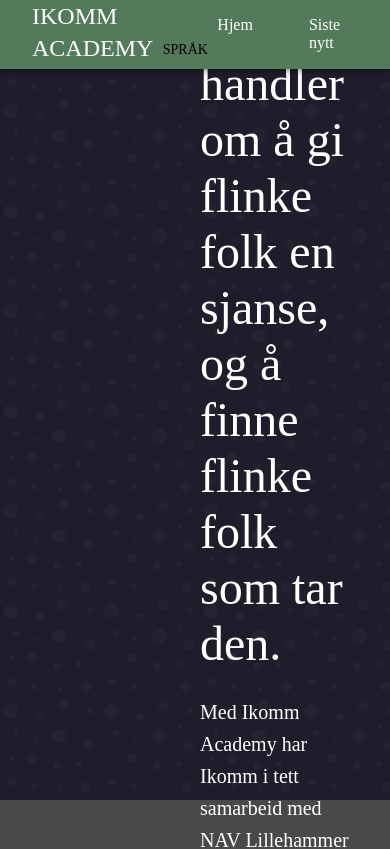
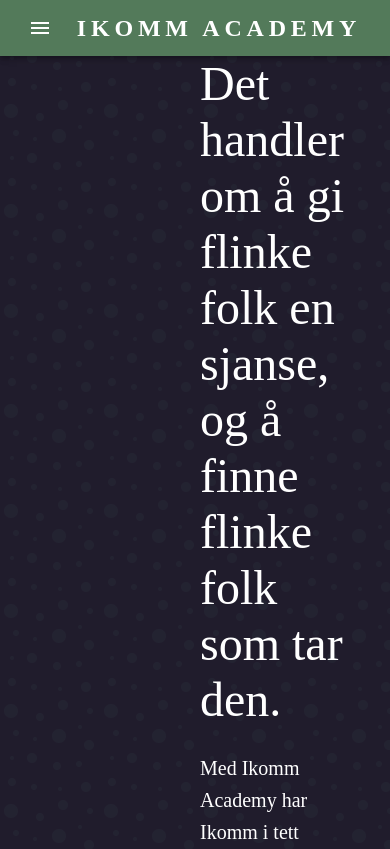
Before and after one commit to Ghaisd/academy-portal_react-ts-, a React (Create React App) app: page / in a window 390 px wide. Shown: the top 849 px of the page. Built offline with nearby package versions, Linux system fonts and the light colour scheme; no server answers.

Commit message:
Made navbar responsive

```diff
--- a/package.json
+++ b/package.json
@@ -5,7 +5,8 @@
   "dependencies": {
     "@emotion/react": "^11.10.4",
     "@emotion/styled": "^11.10.4",
-    "@mui/material": "^5.10.5",
+    "@mui/icons-material": "^5.10.6",
+    "@mui/material": "^5.10.6",
     "@mui/styled-engine-sc": "^5.10.3",
     "@testing-library/jest-dom": "^5.16.5",
     "@testing-library/react": "^13.3.0",
--- a/src/Components/Navbar.tsx
+++ b/src/Components/Navbar.tsx
@@ -1,38 +1,144 @@
-import { Typography, AppBar, Toolbar, Stack, Container } from '@mui/material';
-import { useTranslation } from 'react-i18next';
+import * as React from 'react';
+import AppBar from '@mui/material/AppBar';
+import Box from '@mui/material/Box';
+import Toolbar from '@mui/material/Toolbar';
+import IconButton from '@mui/material/IconButton';
+import Typography from '@mui/material/Typography';
+import Menu from '@mui/material/Menu';
+import Container from '@mui/material/Container';
+import Avatar from '@mui/material/Avatar';
+import Button from '@mui/material/Button';
+import Tooltip from '@mui/material/Tooltip';
+import MenuItem from '@mui/material/MenuItem';
+import MenuIcon from '@mui/icons-material/Menu';
+import { Stack } from '@mui/material';
+import { t } from 'i18next';
 import RoutingLink from './UI/RoutingLink';
 import { routes } from '../App';
-import HideOnScroll from './UI/HideOnScroll';
-import LanguageMenu from './LanguageMenu';
 
-const Navbar = () => {
-  const { t } = useTranslation();
+
+// import { Typography, AppBar, Toolbar, Stack, Container } from '@mui/material';
+// import { useTranslation } from 'react-i18next';
+// import RoutingLink from './UI/RoutingLink';
+// import { routes } from '../App';
+// import HideOnScroll from './UI/HideOnScroll';
+// import LanguageMenu from './LanguageMenu';
+
+// const Navbar = () => {
+//   const { t } = useTranslation();
+//   return (
+//     <HideOnScroll>
+//       <AppBar position='fixed' sx={{ bgcolor: 'secondary.main' }}>
+//         <Container maxWidth='xl' >
+//         <Toolbar>
+//           <Typography
+//             color='text.primary'
+//             variant='h5'
+//             component='div'
+//             sx={{ flexGrow: 1 }}
+//           >
+//             <RoutingLink to='/'>IKOMM ACADEMY</RoutingLink>
+//             <LanguageMenu />
+//           </Typography>
+//           <Stack direction='row' spacing={7}>
+//             <RoutingLink to={routes.Home}>{t('Home')}</RoutingLink>
+//             <RoutingLink to={routes.Articles}>{t('Articles')}</RoutingLink>
+//             <RoutingLink to={routes.About}>{t('Participants')}</RoutingLink>
+//             <RoutingLink to={routes.AcademyTV}>{t('AcademyTV')}</RoutingLink>
+//             <RoutingLink to={routes.Contact}>{t('Contact')}</RoutingLink>
+//           </Stack>
+//         </Toolbar>
+//         </Container>
+//       </AppBar>
+//     </HideOnScroll>
+//   );
+// };
+
+// export default Navbar;
+const ResponsiveAppBar = () => {
+  const [anchorElNav, setAnchorElNav] = React.useState<null | HTMLElement>(null);
+  const handleOpenNavMenu = (event: React.MouseEvent<HTMLElement>) => {
+    setAnchorElNav(event.currentTarget);
+  };
+  const handleCloseNavMenu = () => {
+    setAnchorElNav(null);
+  };
+
   return (
-    <HideOnScroll>
-      <AppBar position='fixed' sx={{ bgcolor: 'secondary.main' }}>
-        <Container maxWidth='xl' >
-        <Toolbar>
+    <AppBar position='static' sx={{bgcolor: 'secondary.main'}}>
+      <Container maxWidth='xl'>
+        <Toolbar disableGutters>
           <Typography
-            color='text.primary'
             variant='h5'
-            component='div'
-            sx={{ flexGrow: 1 }}
+            sx={{
+              display: { xs: 'none', md: 'flex' },
+            }}
           >
            <RoutingLink to='/'>IKOMM ACADEMY</RoutingLink>
-            <LanguageMenu />
           </Typography>
-          <Stack direction='row' spacing={7}>
+
+          <Box sx={{ flexGrow: 1, display: { xs: 'flex', md: 'none' } }}>
+            <IconButton
+              size='large'
+              aria-label='account of current user'
+              aria-controls='menu-appbar'
+              aria-haspopup='true'
+              onClick={handleOpenNavMenu}
+              color='inherit'
+            >
+              <MenuIcon />
+            </IconButton>
+            <Menu
+              id='menu-appbar'
+              anchorEl={anchorElNav}
+              anchorOrigin={{
+                vertical: 'bottom',
+                horizontal: 'left',
+              }}
+              keepMounted
+              transformOrigin={{
+                vertical: 'top',
+                horizontal: 'left',
+              }}
+              open={Boolean(anchorElNav)}
+              onClose={handleCloseNavMenu}
+              sx={{
+                display: { xs: 'block', md: 'none' },
+              }}
+            >
+           <Stack direction='column' bgcolor='secondary.main' gap={4} p={2}>
              <RoutingLink to={routes.Home}>{t('Home')}</RoutingLink>
              <RoutingLink to={routes.Articles}>{t('Articles')}</RoutingLink>
              <RoutingLink to={routes.About}>{t('Participants')}</RoutingLink>
              <RoutingLink to={routes.AcademyTV}>{t('AcademyTV')}</RoutingLink>
              <RoutingLink to={routes.Contact}>{t('Contact')}</RoutingLink>
               </Stack>
+            </Menu>
+          </Box>
+          <Typography
+            variant='h5'
+            sx={{
+              display: { xs: 'flex', md: 'none' },
+              flexGrow: 1,
+              fontWeight: 700,
+              letterSpacing: '.3rem',
+            }}
+          >
+            <RoutingLink to='/'>IKOMM ACADEMY</RoutingLink>
+          </Typography>
+          <Box sx={{ flexGrow: 1, display: { xs: 'none', md: 'flex' }}}>
+             <Stack direction='row' spacing={7} pl={80}>
+             <RoutingLink
+              to={routes.Home}>{t('Home')}</RoutingLink>
+             <RoutingLink to={routes.Articles}>{t('Articles')}</RoutingLink>
+             <RoutingLink to={routes.About}>{t('Participants')}</RoutingLink>
+             <RoutingLink to={routes.AcademyTV}>{t('AcademyTV')}</RoutingLink>
+             <RoutingLink to={routes.Contact}>{t('Contact')}</RoutingLink>
+           </Stack>
+          </Box>
         </Toolbar>
       </Container>
     </AppBar>
-    </HideOnScroll>
   );
 };
-
-export default Navbar;
+export default ResponsiveAppBar;
```
Also changed, not shown: 1 other file (tests, documents, lock files or other folders). Lines whose indentation alone changed are shown as unchanged.
